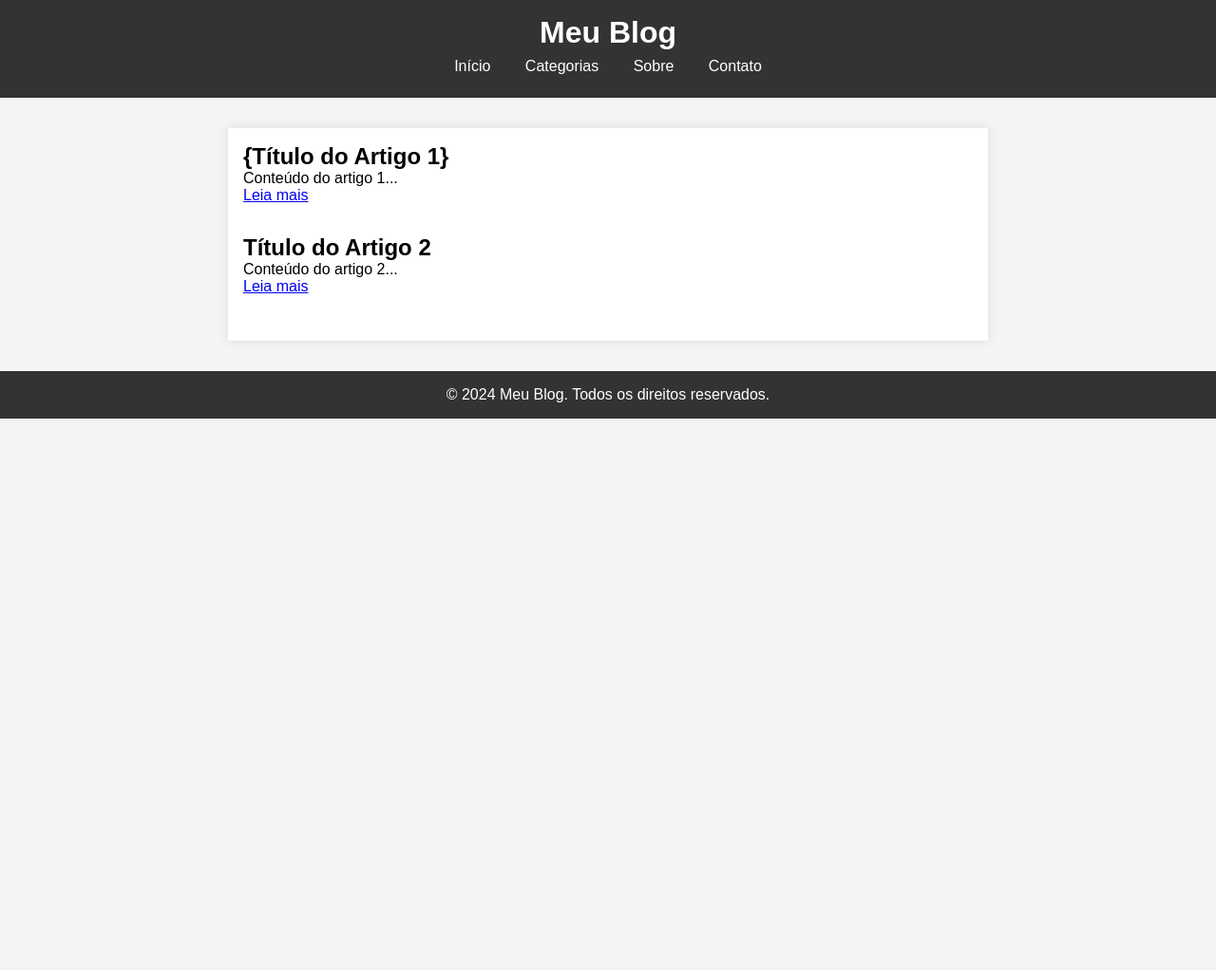
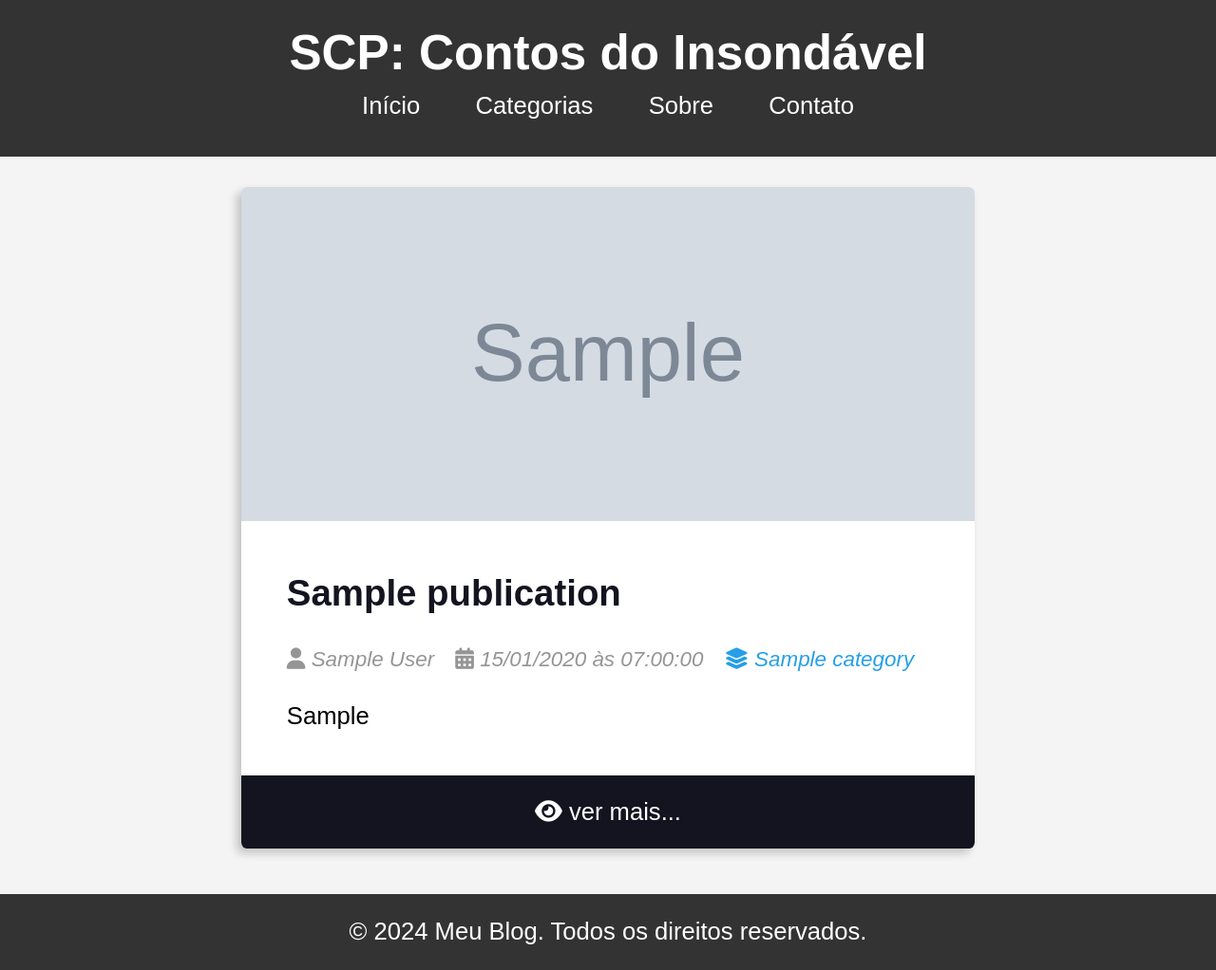
Before and after one commit to KauanCarolino/SCP-Blog, a Django app: page / in a window 1280 px wide. Shown: the whole page at 95% size. Before the commit the page ends 441 px from the top, so only its background shows below. Run offline with Django 5.2, Linux system fonts and the light colour scheme; tables that the repository leaves empty hold one stand-in row (values such as "Sample post"); grey boxes marked "Sample" are stand-in pictures.

Commit message:
Lista de postagem pronta

```diff
--- a/base_static/blog/css/styles.css
+++ b/base_static/blog/css/styles.css
@@ -1,5 +1,45 @@
 :root{
+    --color-primary: #269fe6;
+    --color-primary-hover: #2086c2;
+    --color-primary-dark: #13141f;
+    --color-primary-dark-hover: #212336;
+    --color-primary-light: #d4ecfa;
+    --color-primary-light-hover: #bdd8e7;
 
+    --color-white: #fff;
+    --color-black: #000;
+
+    --color-dark-text: #444;
+    --color-info-light: #cce5ff;
+    --color-debug-light: #cce5ff;
+    --color-success-light: #d4edda;
+    --color-alert-light: var(--color-white)3cd;
+    --color-warning-light: var(--color-white)3cd;
+    --color-error-light: #f8d7da;
+
+    --color-info-dark: #4d86c4;
+    --color-debug-dark: #4d86c4;
+    --color-success-dark: #4a9c5d;
+    --color-alert-dark: #927f40;
+    --color-warning-dark: #927f40;
+    --color-error-dark: #da525d;
+
+    --color-gray-0: #f9f9f9;
+    --color-gray-1: #e0e0e0;
+    --color-gray-2: #c7c7c7;
+    --color-gray-3: #aeaeae;
+    --color-gray-4: #959595;
+    --color-gray-5: #7d7d7d;
+    --color-gray-6: #646464;
+    --color-gray-7: #4b4b4b;
+    --color-gray-8: #323232;
+    --color-gray-9: #191919;
+
+    --font-primary: sans-serif;
+    --font-headings: 'Roboto Slab', serif;
+
+    --spacing-gutter-medium: 3rem;
+    --spacing-gutter-large: 4rem;
 }
 
 *{
@@ -8,7 +48,12 @@
     box-sizing: border-box;
 }
 
+img{
+    width: 100%;
+}
+
 body {
+    font-size: 1.6rem;
     font-family: Arial, sans-serif;
     margin: 0;
     padding: 0;
@@ -17,38 +62,146 @@ body {
 
 header {
     background-color: #333;
-    color: #fff;
+    color: var(--color-white);
     padding: 1em;
     text-align: center;
 }
 
 nav {
-    color: #fff;
+    color: var(--color-white);
     padding: 0.5em;
     text-align: center;
 }
 
 nav a {
     text-decoration: none;
-    color: #fff;
+    color: var(--color-white);
     margin: 0 1em;
 }
 
-main {
-    max-width: 800px;
-    margin: 2em auto;
-    padding: 1em;
-    background-color: #fff;
-    box-shadow: 0 0 10px rgba(0, 0, 0, 0.1);
-}
-
-article {
-    margin-bottom: 2em;
-}
-
-footer {
+.footer-content {
     background-color: #333;
-    color: #fff;
+    color: var(--color-white);
     padding: 1em;
     text-align: center;
 }
+
+.container {
+    max-width: 144rem;
+    margin: 0 auto;
+    padding: var(--spacing-gutter-medium);
+}
+
+.main-content {
+    padding-top: 2rem;
+}
+
+.main-content-list {
+    display: grid;
+    grid-template-columns: repeat(auto-fit, minmax(340px, 1fr));
+    gap: var(--spacing-gutter-large);
+}
+
+.blog {
+    background: var(--color-white);
+    box-shadow: -5px 5px 10px rgba(0, 0, 0, 0.2);
+    transform: scale(1);
+    transition: all 300ms ease-in-out;
+    border-radius: 0.4rem;
+    overflow: hidden;
+}
+
+.blog img {
+    width: 100%;
+    height: 22rem;
+    object-fit: cover;
+}
+
+.blog-list-item {
+    max-width: 64rem;
+    height: fit-content;
+}
+
+.blog-list-item:hover {
+    transform: scale(1.02);
+    box-shadow: -8px 8px 18px rgba(0, 0, 0, 0.25);
+}
+
+.blog-title-container {
+    padding: var(--spacing-gutter-medium);
+    padding-bottom: 2rem;
+}
+
+.blog-title-container a {
+    text-decoration: none;
+    color: var(--color-primary-dark);
+}
+
+.blog-author {
+    padding: 0 var(--spacing-gutter-medium);
+}
+
+.blog-content {
+    padding: var(--spacing-gutter-medium);
+    padding-top: 2rem;
+}
+
+.blog-author-item {
+    color: var(--color-gray-4);
+    margin-right: 1rem;
+    font-style: italic;
+    font-size: 1.4rem;
+}
+
+.blog-author a {
+    color: var(--color-primary);
+    transition: all 300ms ease-in-out;
+    text-decoration: none;
+}
+
+.blog-author a:hover {
+    color: var(--color-primary-dark);
+}
+
+.blog-meta-container {
+    display: flex;
+    flex-flow: row wrap;
+    padding: var(--spacing-gutter-medium);
+    background: var(--color-gray-1);
+}
+
+.blog-meta {
+    display: flex;
+    flex-flow: column nowrap;
+    flex-shrink: 1;
+    flex-grow: 1;
+    text-align: center;
+}
+
+.blog-meta-title {
+    font-size: 1.6rem;
+}
+
+.blog-footer a {
+    background: var(--color-primary-dark);
+    display: block;
+    color: var(--color-white);
+    text-decoration: none;
+    text-align: center;
+    padding: 1.5rem var(--spacing-gutter-medium);
+    transition: all 300ms ease-in-out;
+}
+
+.blog-footer a:hover {
+    filter: brightness(2);
+}
+
+.blog-list-item {
+    max-width: 84rem;
+    margin: 0 auto;
+}
+
+.blog-list-item:hover {
+    transform: scale(1);
+    box-shadow: -5px 5px 15px rgba(0, 0, 0, 0.2);
+}
--- a/blog/models.py
+++ b/blog/models.py
@@ -14,10 +14,10 @@ class Publication(models.Model):
     item_number = models.CharField(max_length=50)
     name_SCP = models.CharField(max_length=50)
     image = models.ImageField(upload_to='scpImage/cover/%Y/%m/%d/', blank=True, default='')
-    resume = models.CharField(max_length=50)
+    resume = models.CharField(max_length=100)
     special_containment_procedures = models.TextField()
     description = models.TextField()
-    addendum =  models.TextField()
+    addendum =  models.TextField(null=True, blank=True)
     #administration
     created_at = models.DateTimeField(auto_now_add=True)
     updated_at = models.DateTimeField(auto_now=True)
--- a/templates/base/base.html
+++ b/templates/base/base.html
@@ -9,7 +9,7 @@
 <body>
 
     <header>
-        <h1>Meu Blog</h1>
+        <h1>SCP: Contos do Insondável</h1>
         <nav>
             <a href="#">Início</a>
             <a href="#">Categorias</a>
@@ -18,11 +18,11 @@
           </nav>
     </header>
 
-    <main>
+    <main class="main-content-list">
         {% block content %}{% endblock content %}
     </main>
 
-    <footer>
+    <footer class="footer-content">
         <p>&copy; 2024 Meu Blog. Todos os direitos reservados.</p>
     </footer>
 
--- a/templates/blog_page/pages/home.html
+++ b/templates/blog_page/pages/home.html
@@ -4,18 +4,72 @@
 
 {% block content %}
 
+<div class="main-content main-content-list container">
 
-  <article>
-    <h2>{Título do Artigo 1}</h2>
-    <p>Conteúdo do artigo 1...</p>
-    <a href="#">Leia mais</a>
-  </article>
+  {% for publicacao in BlogList %}
+    <div class="blog blog-list-item">
+      {% if publicacao.image %}
+          <div class="blog-cover">
+              <a href="">
+                  <img src="{{ publicacao.image.url }}" alt="Temporário">
+              </a>
+          </div>
+      {% endif %}
+      <div class="blog-title-container">
+          <h2 class="blog-title">
+              <a href="">
+                  {{ publicacao.title }}
+              </a>
+          </h2>
+      </div>
 
-  <article>
-    <h2>Título do Artigo 2</h2>
-    <p>Conteúdo do artigo 2...</p>
-    <a href="#">Leia mais</a>
-  </article>
+      <div class="blog-author">
+
+
+          <span class="blog-author-item">
+              <i class="fas fa-user"></i>
+              {% if publicacao.author is not None %}
+                  {% if publicacao.author.first_name %}
+                      {{ publicacao.author.first_name }} {{ publicacao.author.last_name }}
+                  {% else %}
+                      {{ publicacao.author.username }}
+                  {% endif %}
+              {% else %}
+                  Desconhecido
+              {% endif %}
+          </span>
+
+          <span class="blog-author-item">
+              <i class="fas fa-calendar-alt"></i>
+              {{ publicacao.created_at|date:"d/m/Y" }} às {{ publicacao.created_at|date:"H:i:s" }}
+          </span>
+
+          {% if publicacao.category is not None %}
+          <span class="blog-author-item">
+              <a href="">
+                  <i class="fas fa-layer-group"></i>
+                  <span>{{ publicacao.category.name }}</span>
+              </a>
+          </span>
+          {% endif %}
+      </div>
+
+      <div class="blog-content">
+          <p>{{ publicacao.resume }}</p>
+      </div>
+
+
+      <footer class="blog-footer">
+          <a class="blog-read-more button button-dark button-full-width"
+            href="">
+              <i class="fas fa-eye"></i>
+              <span>ver mais...</span>
+          </a>
+      </footer>
+    </div>
+
+  {% endfor %}
+</div>
 
 
 {% endblock content %}
```
Also changed, not shown: base_static/blog/img/scp-image-default.jpg (added), blog/migrations/0002_alter_publication_addendum_alter_publication_resume.py (added), blog/migrations/0003_alter_publication_addendum.py (added).
